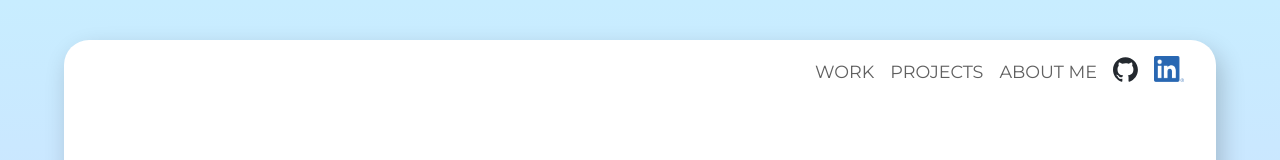
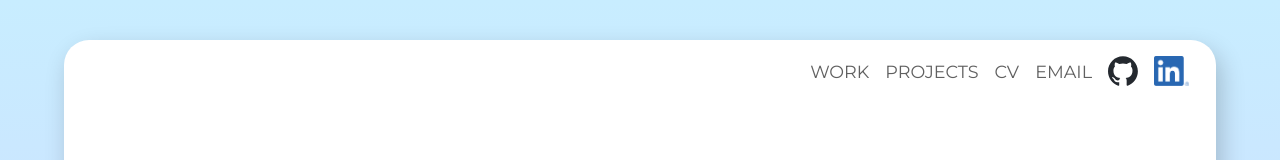
Before and after one commit to chanoonna/chanoonna, a React app: page / in a window 1280 px wide. Shown: the top 160 px of the page. Built offline with nearby package versions, Linux system fonts and the light colour scheme.

Commit message:
Update NavBar items

```diff
--- a/public/index.html
+++ b/public/index.html
@@ -8,7 +8,7 @@
     <link rel="shortcut icon" id="favicon" href="%PUBLIC_URL%favicon.ico" />
     <link rel="preconnect" href="https://fonts.googleapis.com">
     <link rel="preconnect" href="https://fonts.gstatic.com" crossorigin>
-    <link href="https://fonts.googleapis.com/css2?family=Maven+Pro&family=Montserrat:wght@400;500;600&display=swap" rel="stylesheet">
+    <link href="https://fonts.googleapis.com/css2?family=Lobster&family=M+PLUS+Rounded+1c&family=Maven+Pro&family=Montserrat:wght@400;500;600&display=swap" rel="stylesheet">
     <title>Chanoon's Portfolio</title>
   </head>
   <body>
--- a/src/components/NavBar.scss
+++ b/src/components/NavBar.scss
@@ -15,7 +15,14 @@
   list-style-type: none;
 }
 .nav-item {
-  font-size: 1.1rem;
   color: #606060;
   cursor: pointer;
+  display: flex;
+  justify-content: center;
+  font-size: 1.1rem;
+
+  a {
+    text-decoration: none;
+    color: inherit;
+  }
 }
--- a/src/components/NavBar.tsx
+++ b/src/components/NavBar.tsx
@@ -8,14 +8,17 @@ export const NavBar = () => {
       <ul className="nav-item-container">
         <li className="nav-item">WORK</li>
         <li className="nav-item">PROJECTS</li>
-        <li className="nav-item">ABOUT ME</li>
+        <li className="nav-item">CV</li>
+        <li className="nav-item">
+          <a href="mailto:chanoonna@gmail.com">EMAIL</a>
+        </li>
         <li
           className="nav-item"
           onClick={() => {
             window.open('https://github.com/chanoonna', '_blank');
           }}
         >
-          <GithubIcon width="25" height="25" />
+          <GithubIcon width="30" height="30" />
         </li>
         <li
           className="nav-item"
--- a/src/components/shared/shared.scss
+++ b/src/components/shared/shared.scss
@@ -3,6 +3,6 @@
   height: 30px;
 
   img {
-    max-width: 100%;
+    max-height: 100%;
   }
 }
```
